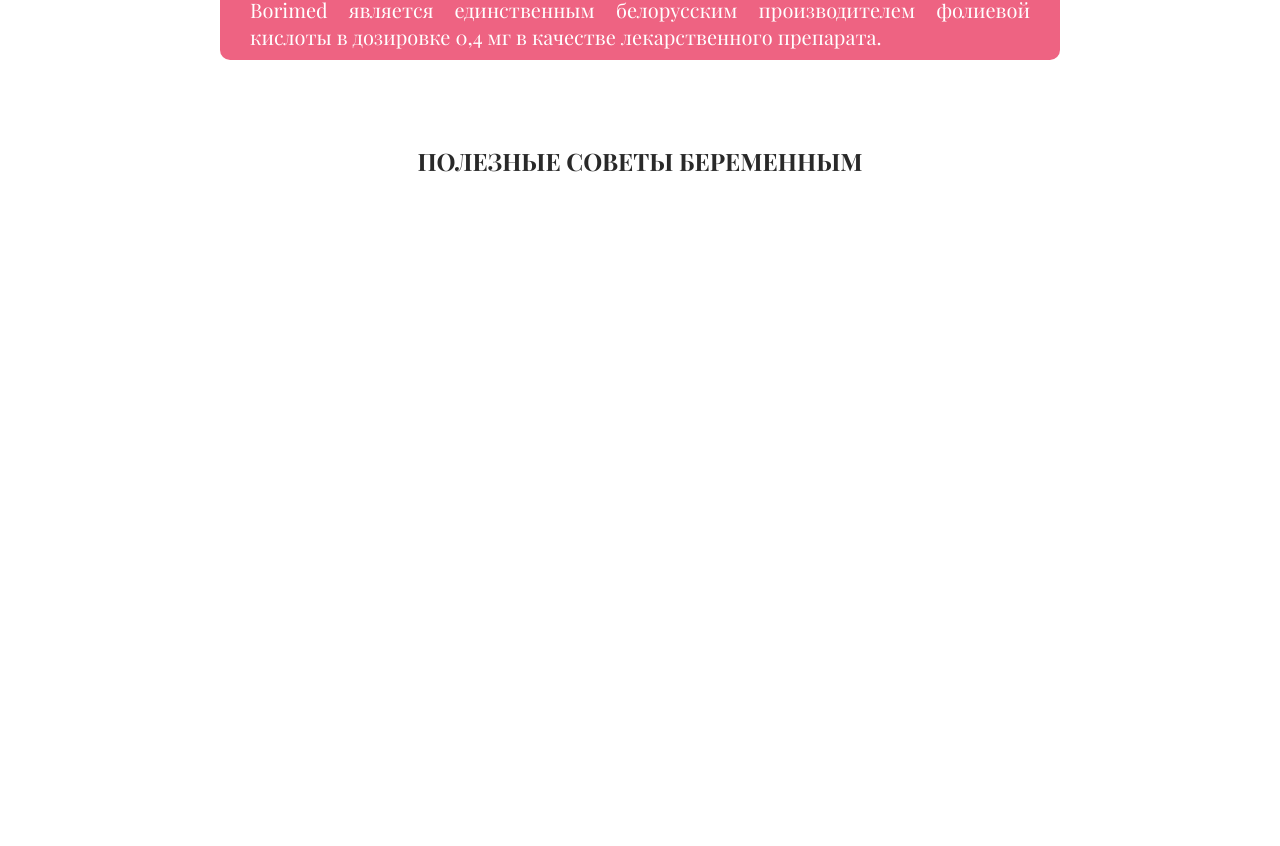
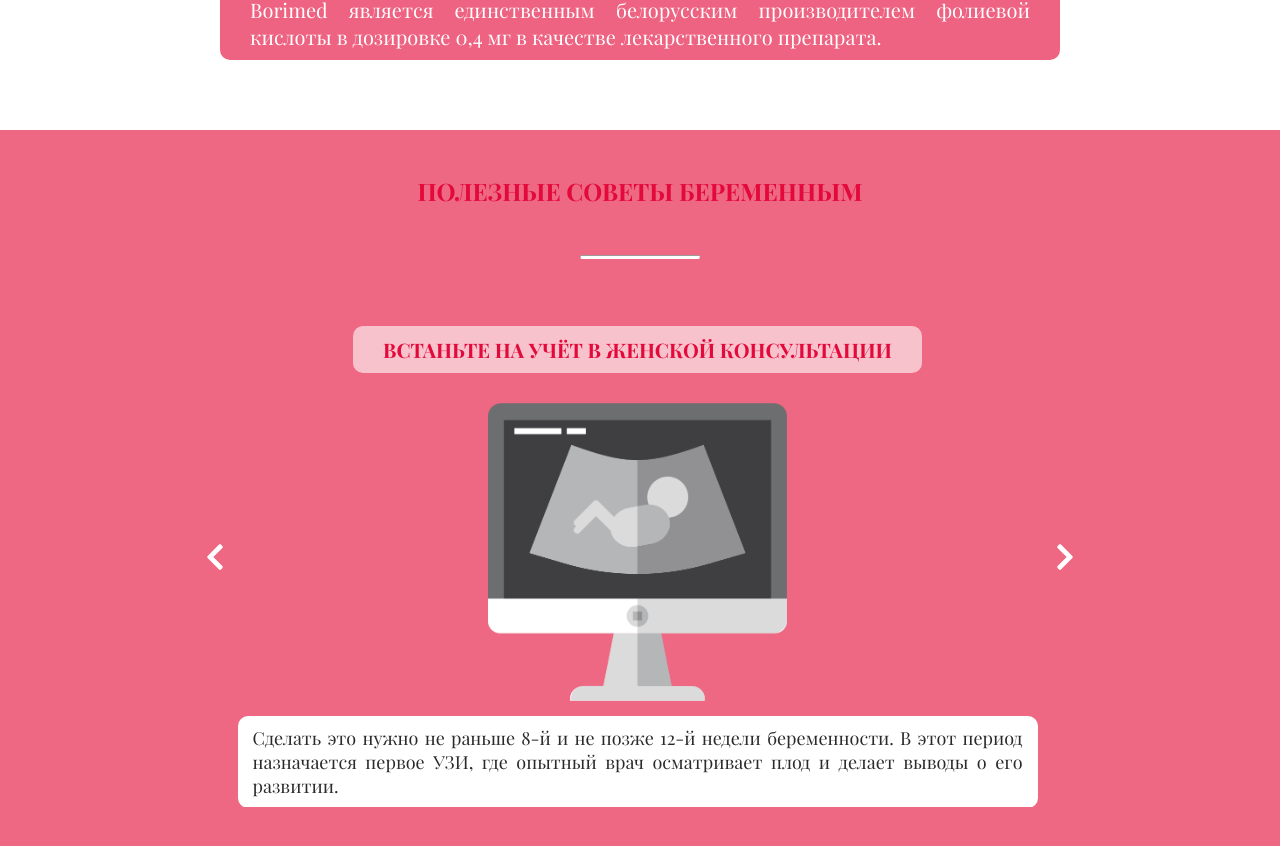
Before and after one commit to Huper12345/FolicProject, a React (Create React App) app: page / in a window 1280 px wide. Shown: the part 1197-2043 px from the top of the page. Before the commit the page ends 1389 px from the top, so only its background shows below. Built offline with nearby package versions, Linux system fonts and the light colour scheme.

Commit message:
add slider block

```diff
--- a/package.json
+++ b/package.json
@@ -7,7 +7,10 @@
     "@testing-library/react": "^13.4.0",
     "@testing-library/user-event": "^13.5.0",
     "react": "^18.2.0",
+    "react-children": "^0.0.2",
     "react-dom": "^18.2.0",
+    "react-icons": "^4.7.1",
+    "react-input-children": "^5.0.0",
     "react-scripts": "5.0.1",
     "sass": "^1.56.1",
     "use-sound": "^4.0.1",
--- /dev/null
+++ b/src/components/GoodForYou/Carousel/Carousel.css
@@ -0,0 +1,42 @@
+.Main-container {
+    height: 500px;
+    width: 900px;
+    display: flex;
+    align-items: center;
+
+    margin: 40px 0;
+    position: relative;
+}
+
+.Window {
+    height: 100%;
+    width: 100%;
+    overflow: hidden;
+}
+
+.All-pages-container {
+    height: 100%;
+    display: flex;
+
+    transition: translate;
+    transition-property: transform;
+    transition-duration: 500ms;
+    transition-timing-function: ease-in-out;
+}
+
+.Arrow {
+    cursor: pointer;
+    color: var(--white);
+    width: 30px;
+    height: 30px;
+    position: absolute;
+    z-index: 1000;
+}
+
+.Arrow.Left {
+    left: 10px;
+}
+
+.Arrow.Right {
+    right: 10px;
+}
--- /dev/null
+++ b/src/components/GoodForYou/Carousel/Carousel.js
@@ -0,0 +1,74 @@
+import { cloneElement } from "react";
+import { useEffect, useState, Children } from "react";
+import { FaChevronLeft, FaChevronRight} from 'react-icons/fa'
+import "./Carousel.css";
+
+
+const PAGE_WIDTH = 900;
+
+export const Carousel = ({children}) => {
+
+    const [pages, setPages] = useState([]);
+    const [offset, setOffset] = useState(0);
+
+    const handleLeftArrowClick = () => {
+        console.log("leftArrwoClick");
+
+        setOffset((currentOffset) => {
+
+            const newOffset = currentOffset + PAGE_WIDTH
+
+            console.log(newOffset);
+            return Math.min(newOffset, 0);
+
+        })
+    }
+
+    const handleRightArrowClick = () => {
+        console.log("RightArrwoClick");
+
+        setOffset((currentOffset) => {
+
+            const newOffset = currentOffset - PAGE_WIDTH
+
+            const maxOffset = -(PAGE_WIDTH * (pages.length - 1));
+
+            console.log(newOffset, maxOffset);
+            return Math.max(newOffset, maxOffset);
+
+        })
+    }
+
+    useEffect (() => {
+        setPages(
+
+            Children.map(children, child => {
+                return cloneElement(child, {
+                    style: {
+                        height: "100%",
+                        maxWidth: `${PAGE_WIDTH}px`,
+                        minWidth: `${PAGE_WIDTH}px`,
+                    }
+                })
+            })
+        )
+    }, [])
+
+    return (
+    <div className="Main-container">
+
+        <FaChevronLeft className="Arrow Left" onClick={handleLeftArrowClick} />
+        <div className="Window">
+            <div
+            className="All-pages-container"
+            style={{
+                transform: `translateX(${offset}px)`
+            }}
+            >{pages}
+            </div>
+        </div>
+        <FaChevronRight className="Arrow Right" onClick={handleRightArrowClick} />
+
+    </div>
+  );
+};
--- /dev/null
+++ b/src/components/GoodForYou/Carousel/index.js
@@ -0,0 +1 @@
+export * from "./Carousel";
--- a/src/components/GoodForYou/GoodForYou.css
+++ b/src/components/GoodForYou/GoodForYou.css
@@ -1,3 +1,22 @@
 .section--goodforyou {
     padding: 5px 0;
+    background-color: var(--lightpink);
 }
+
+.GoodForYou {
+    display: flex;
+    flex-direction: column;
+    justify-content: center;
+    align-items: center;
+}
+
+.Title-Text.Good {
+    color: var(--darkpink);
+    margin: 30px 0;
+}
+
+.hrGood {
+    border-bottom: 3px solid var(--white);
+    width: 120px;
+    border-radius: 2px;
+}
--- a/src/components/GoodForYou/GoodFotYou.js
+++ b/src/components/GoodForYou/GoodFotYou.js
@@ -1,5 +1,8 @@
 import "./GoodForYou.css";
 import { Title } from "../../helpers/Title";
+import { Carousel } from "./Carousel";
+import { SlideItem } from "./SlideItem";
+import Slide1 from "../../helpers/assets/Images/GoodForYou-Pack/1.png"
 
 
 export const GoodForYou = () => {
@@ -7,7 +10,17 @@ export const GoodForYou = () => {
     <section className="section section--goodforyou">
       <div className="container">
         <div className="GoodForYou">
-          <Title text="Полезные советы беременным" />
+          <Title className="Title-Text Good" text="Полезные советы беременным" />
+          <hr className="hrGood"></hr>
+
+          <Carousel>
+            <SlideItem title="Встаньте на учёт в женской консультации" subtext="Сделать это нужно не раньше 8-й и не позже 12-й недели беременности. В этот период назначается первое УЗИ, где опытный врач осматривает плод и делает выводы о его развитии." src={Slide1} />
+
+            <SlideItem title="Встаньте на учёт в женской консультации" subtext="Сделать это нужно не раньше 8-й и не позже 12-й недели беременности. В этот период назначается первое УЗИ, где опытный врач осматривает плод и делает выводы о его развитии." src={Slide1} />
+
+            <SlideItem title="Встаньте на учёт в женской консультации" subtext="Сделать это нужно не раньше 8-й и не позже 12-й недели беременности. В этот период назначается первое УЗИ, где опытный врач осматривает плод и делает выводы о его развитии." src={Slide1} />
+          </Carousel>
+
         </div>
       </div>
     </section>
--- /dev/null
+++ b/src/components/GoodForYou/SlideItem/SlideItem.css
@@ -0,0 +1,60 @@
+.SlideItem-Box {
+
+    user-select: none;
+    min-width: 895px;
+    max-width: 900px;
+    display: flex;
+    flex-direction: column;
+    justify-content: center;
+    align-items: center;
+
+}
+
+
+
+.SlideItem-Title {
+    font-family: 'Play-Fair-Display-Bold';
+    font-weight: 700;
+    font-style: normal;
+    font-size: 20px;
+    text-transform: uppercase;
+    margin: 20px 0 30px 0;
+    color: var(--darkpink);
+
+    background-color: rgba(255, 255, 255, 0.6);
+    border-radius: 10px;
+    padding: 10px 30px;
+}
+
+.SlideItem-Subtext {
+    font-family: 'Play-Fair-Display-Regular';
+    font-weight: 400;
+    font-style: normal;
+    font-size: 18px;
+    max-width: 800px;
+    text-align: justify;
+    color: var(--lightblack);
+    border: 2px solid var(--white);
+    padding: 8px 13px 8px 13px;
+    border-radius: 10px;
+    background-color: var(--white);
+}
+
+.SlideItem-IMG {
+    max-width: 300px;
+    margin-bottom: 15px;
+}
+
+@font-face {
+    font-family: 'Play-Fair-Display-Bold';
+    font-weight: 700;
+    font-style: normal;
+    src: url(/src/helpers/assets/fonts/PlayfairDisplay-Bold.woff);
+  }
+
+  @font-face {
+    font-family: 'Play-Fair-Display-Regular';
+    font-weight: 400;
+    font-style: normal;
+    src: url(/src/helpers/assets/fonts/PlayfairDisplay-Regular.woff);
+  }
--- /dev/null
+++ b/src/components/GoodForYou/SlideItem/SlideItem.js
@@ -0,0 +1,12 @@
+import "./SlideItem.css";
+
+
+export const SlideItem = ({title, src, subtext }) => {
+  return (
+      <div className="SlideItem-Box">
+        <h3 className="SlideItem-Title">{title}</h3>
+        <img src={src} alt="" className="SlideItem-IMG"></img>
+        <div className="SlideItem-Subtext">{subtext}</div>
+      </div>
+  );
+};
--- /dev/null
+++ b/src/components/GoodForYou/SlideItem/index.js
@@ -0,0 +1 @@
+export * from "./SlideItem";
--- a/src/helpers/Title/Title.css
+++ b/src/helpers/Title/Title.css
@@ -8,6 +8,7 @@
     font-style: normal;
     color: var(--middlegray);
     text-transform: uppercase;
+    user-select: none;
 }
 
 .Title-Subtext {
--- a/src/helpers/Title/Title.js
+++ b/src/helpers/Title/Title.js
@@ -1,9 +1,9 @@
 import "./Title.css";
 
-export const Title = ({text, subtext, href}) => {
+export const Title = ({text, subtext, href, className = "Title-Text"}) => {
   return (
     <div className="Title-Container">
-        <h2 className="Title-Text">{text}<a href={href} target="blank" className="Title-Subtext"> {subtext}</a></h2>
+        <h2 className={className}>{text}<a href={href} target="blank" className="Title-Subtext"> {subtext}</a></h2>
     </div>
   );
 };
```
Also changed, not shown: 1 other file (tests, documents, lock files or other folders).
